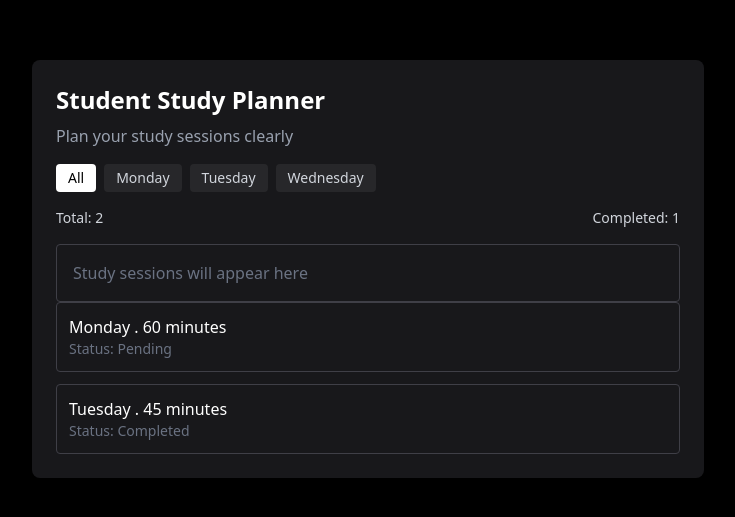
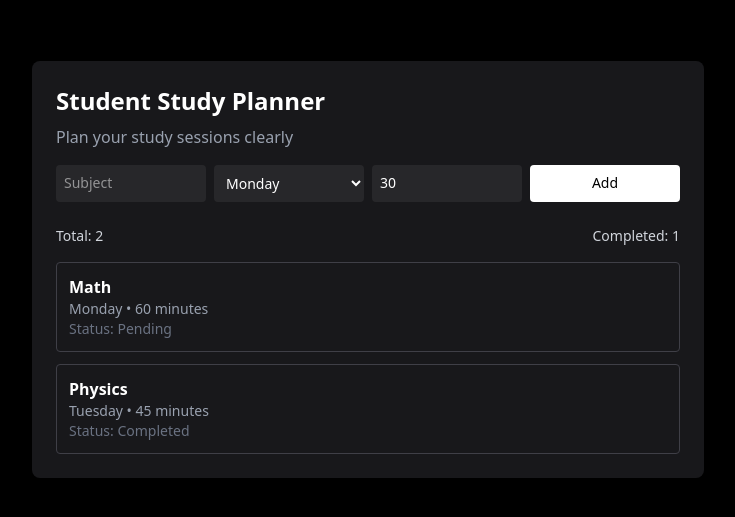
Before and after one commit to AmmarJamil23/MERN-projects, a React (Vite) app in the folder study-planner/: page / in a window 1280 px wide. Shown: the part 131-648 px from the top of the page, without its empty margins (272-1007 px from the left). Built offline with nearby package versions, Linux system fonts and the light colour scheme.

Commit message:
study planner completed

```diff
--- a/study-planner/src/App.jsx
+++ b/study-planner/src/App.jsx
@@ -1,5 +1,7 @@
 import React from 'react'
 import { useState } from 'react'
+import SessionForm from "./components/SessionForm";
+import SessionList from "./components/SessionList";
 
 const App = () => {
   const [sessions, setSessions] = useState([
@@ -20,6 +22,9 @@ const App = () => {
   ]);
 
   const [selectedDay, setSelectedDay] = useState("All");
+  const [subject, setSubject] = useState("");
+  const [day, setDay] = useState("Monday");
+  const [duration, setDuration] = useState(30);
 
   const toggleCompleted = (id) => {
     setSessions((prevSessions) =>
@@ -41,6 +46,24 @@ const App = () => {
     (session) => session.day === selectedDay
   );
 
+  const addSession = () => {
+    if (!subject.trim()) return;
+
+    setSessions((prev) => [
+      ...prev,
+      {
+        id: Date.now(),
+        subject,
+        day,
+        duration,
+        completed: false,
+      },
+    ]);
+
+    setSubject("");
+    setDuration(30);
+  };
+
 
 
   return (
@@ -56,54 +79,27 @@ const App = () => {
           Plan your study sessions clearly
         </p>
 
-        <div className='mb-4 flex gap-2'>
-          {["All", "Monday", "Tuesday", "Wednesday"].map((day) => (
-            <button
-            key={day}
-            onClick={() => setSelectedDay(day)}
-            className={`px-3 py-1 rounded text-sm ${
-              selectedDay === day
-              ? "bg-white text-black"
-              : "bg-zinc-800 text-gray-300"
-            }`}
-            >
-              {day}
+  <SessionForm
+  subject={subject}
+  setSubject={setSubject}
+  day={day}
+  setDay={setDay}
+  duration={duration}
+  setDuration={setDuration}
+  onAdd={addSession}
+/>
 
-            </button>
-          ))}
+<div className="flex justify-between mb-4 text-sm text-gray-300">
+  <p>Total: {totalSessions}</p>
+  <p>Completed: {completedSessions}</p>
+</div>
 
-        </div>
-
-        <div className='flex justify-between mb-4 text-sm text-gray-300'>
-          <p>Total: {totalSessions}</p>
-          <p>Completed: {completedSessions}</p>
-        </div>
+<SessionList
+  sessions={visibleSessions}
+  onToggle={toggleCompleted}
+/>
 
 
-        <div className='border border-zinc-700 rounded p-4'>
-          <p className='text-gray-500'>
-            Study sessions will appear here
-          </p>
-        </div>
-
-        <div className='space-y-3'>
-          {visibleSessions.map((session) => (
-            <div
-            key={session.id}
-            className='border border-zinc-700 rounded p-3 cursor-pointer'
-            onClick={() => toggleCompleted(session.id)}
-            >
-              <p>
-                {session.day} . {session.duration} minutes
-              </p>
-
-              <p className='text-gray-500 text-sm'>
-                Status: {session.completed ? "Completed" : "Pending"}
-              </p>
-
-            </div>
-          ))}
-        </div>
 
       </div>
     </div>
--- /dev/null
+++ b/study-planner/src/components/SessionForm.jsx
@@ -0,0 +1,46 @@
+function SessionForm({
+  subject,
+  setSubject,
+  day,
+  setDay,
+  duration,
+  setDuration,
+  onAdd,
+}) {
+  return (
+    <div className="mb-6 grid grid-cols-1 md:grid-cols-4 gap-2">
+      <input
+        className="bg-zinc-800 text-white p-2 rounded text-sm"
+        placeholder="Subject"
+        value={subject}
+        onChange={(e) => setSubject(e.target.value)}
+      />
+
+      <select
+        className="bg-zinc-800 text-white p-2 rounded text-sm"
+        value={day}
+        onChange={(e) => setDay(e.target.value)}
+      >
+        <option>Monday</option>
+        <option>Tuesday</option>
+        <option>Wednesday</option>
+      </select>
+
+      <input
+        type="number"
+        className="bg-zinc-800 text-white p-2 rounded text-sm"
+        value={duration}
+        onChange={(e) => setDuration(Number(e.target.value))}
+      />
+
+      <button
+        className="bg-white text-black rounded px-3 text-sm"
+        onClick={onAdd}
+      >
+        Add
+      </button>
+    </div>
+  );
+}
+
+export default SessionForm;
--- /dev/null
+++ b/study-planner/src/components/SessionList.jsx
@@ -0,0 +1,25 @@
+function SessionList({ sessions, onToggle }) {
+  return (
+    <div className="space-y-3">
+      {sessions.map((session) => (
+        <div
+          key={session.id}
+          className="border border-zinc-700 rounded p-3 cursor-pointer"
+          onClick={() => onToggle(session.id)}
+        >
+          <p className="font-semibold">
+            {session.subject}
+          </p>
+          <p className="text-gray-400 text-sm">
+            {session.day} • {session.duration} minutes
+          </p>
+          <p className="text-gray-500 text-sm">
+            Status: {session.completed ? "Completed" : "Pending"}
+          </p>
+        </div>
+      ))}
+    </div>
+  );
+}
+
+export default SessionList;
```
